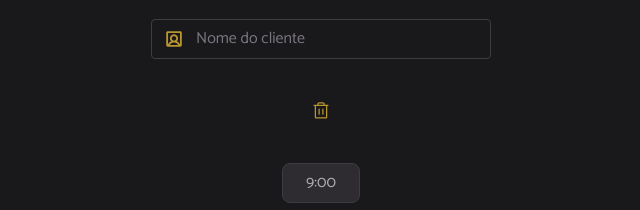
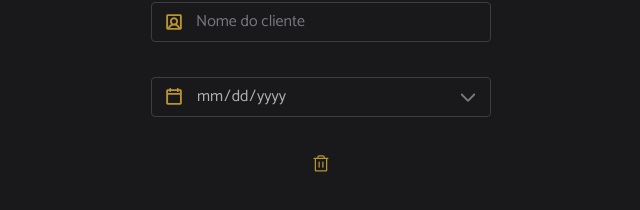
Before and after one commit to leoperass/hairday-react, a React (Vite) app: page / in a window 1280 px wide. Shown: the part 215-425 px from the top of the page, without its empty margins (319-959 px from the left). Built offline with nearby package versions, Linux system fonts and the light colour scheme.

Commit message:
feat: add DateInput component for appointment date selection

```diff
--- a/src/App.tsx
+++ b/src/App.tsx
@@ -14,15 +14,14 @@ import InputText from "./components/ui/input-text";
 import ButtonIcon from "./components/ui/button-icon";
 import TimeSelect from "./components/time-select/time-select";
 import TimeList from "./components/time-select/time-list";
-import InputData from "./components/ui/Date-input";
-import DateInput from "./components/ui/Date-input";
+import DateInput from "./components/ui/date-input";
 
 
 export default function App() {
 
   return (
     <>
-      <div className="grid gap-3 place-items-center items-center h-screen bg-gray-800">
+      <div className="grid gap-3 place-items-center items-center min-h-screen bg-gray-800">
         <div className="flex flex-wrap gap-1">
           <Text variant="body-lg" className="text-gray-100">Hair day</Text>
           <Text variant="body-md">Hair day</Text>
@@ -48,6 +47,9 @@ export default function App() {
           <InputText placeholder="Nome do cliente" />
         </div>
         <div>
+          <DateInput />
+        </div>
+        <div>
           <ButtonIcon icon={TrashIcon} />
         </div>
         <div>
@@ -56,9 +58,7 @@ export default function App() {
         <div>
           <TimeList disabled/>
         </div>
-        <div>
-          <DateInput />
-        </div>
+
       </div>
     </>
   );
--- /dev/null
+++ b/src/components/ui/date-input.tsx
@@ -0,0 +1,84 @@
+import Icon from "./icon";
+import Text from "./text";
+import Calendar from "./../../assets/icons/calendarBlank.svg?react"
+import CaretDown from "./../../assets/icons/caretdown.svg?react";
+import { cva, type VariantProps } from "class-variance-authority";
+import { useRef } from "react";
+
+export const dateInputContainerVariants = cva(
+    `
+        flex flex-col gap-1
+    `
+);
+
+export const dateInputWrapperVariants = cva(
+    `
+        border border-solid border-gray-500
+        bg-transparent focus-within:!border-yellow-dark
+        flex items-center gap-3 rounded transition
+    `,
+    {
+        variants: {
+            size: {
+                md: "h-10 w-[340px] p-3",
+            },
+        },
+        defaultVariants: {
+            size: "md",
+        }
+    }
+);
+
+export const dateInputFieldVariants= cva(
+    `
+        flex-1 bg-transparent border-none outline-none
+        text-gray-200
+        appearance-none
+        [&::-webkit-calendar-picker-indicator]:opacity-0
+        scheme-dark
+    `
+);
+
+interface DataInputProps
+    extends VariantProps<typeof dateInputWrapperVariants>,
+        Omit<React.ComponentProps<"input">, 'size' | 'type'> {
+            error?: React.ReactNode;
+        }
+
+export default function DateInput({size,error,...props}: DataInputProps) {
+
+    const inputRef = useRef<HTMLInputElement>(null);
+
+    const today = new Date().toISOString().split("T")[0];
+
+    return (
+        <div className={dateInputContainerVariants()}>
+            <div
+                onClick={() => inputRef.current?.showPicker()}
+                className={dateInputWrapperVariants({size})}
+            >
+
+                <Icon svg={Calendar} variant="secondary" />
+
+                <input
+                    ref={inputRef}
+                    type="date"
+                    min={today}
+                    className={dateInputFieldVariants()}
+                    {...props}
+                />
+
+                <Icon svg={CaretDown} className="fill-gray-400"/>
+
+            </div>
+            {error && (
+                <div>
+                    <Text variant="body-sm-bold" className="!text-accent-red">
+                        {error}
+                    </Text>
+                </div>
+            )}
+        </div>
+
+    );
+}
```
